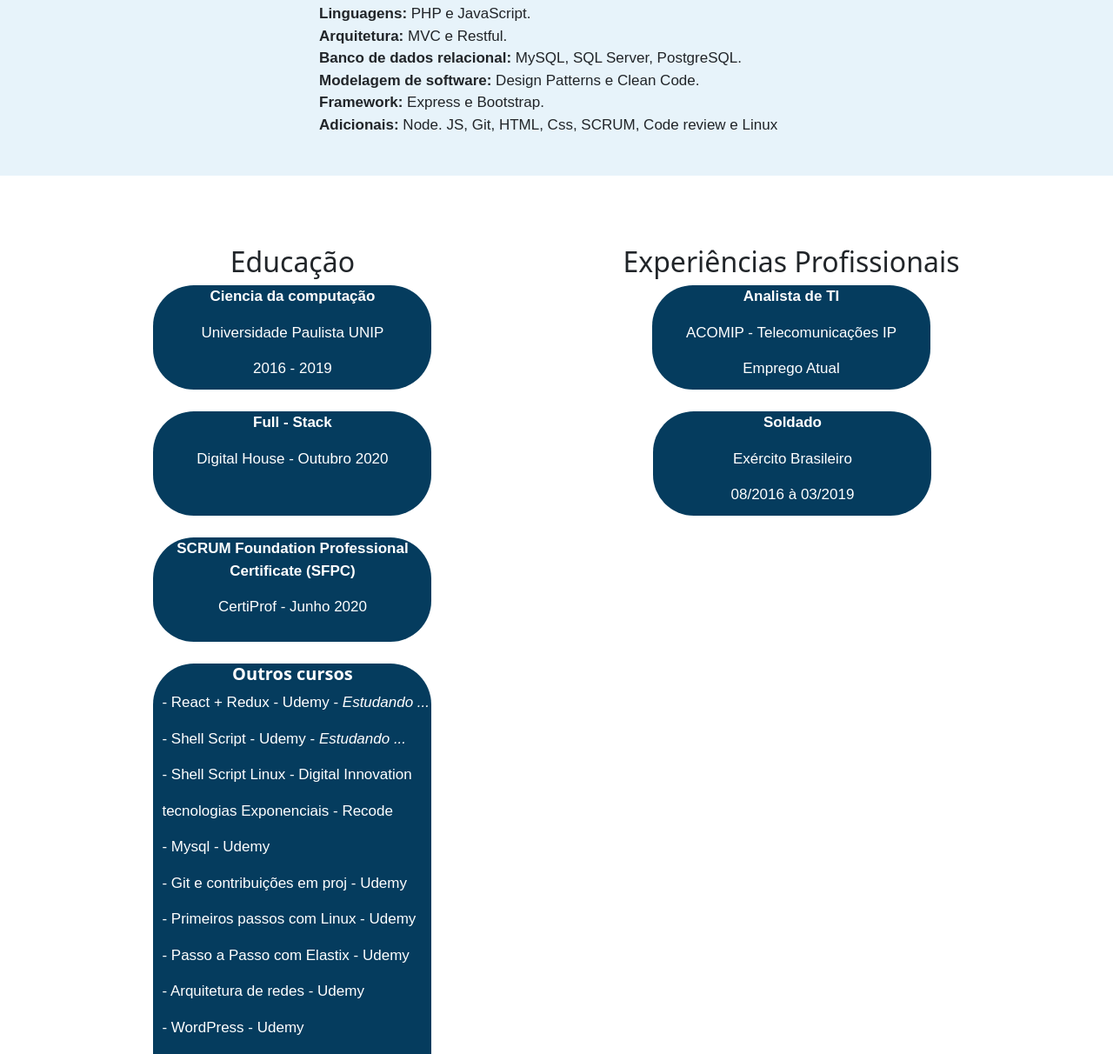
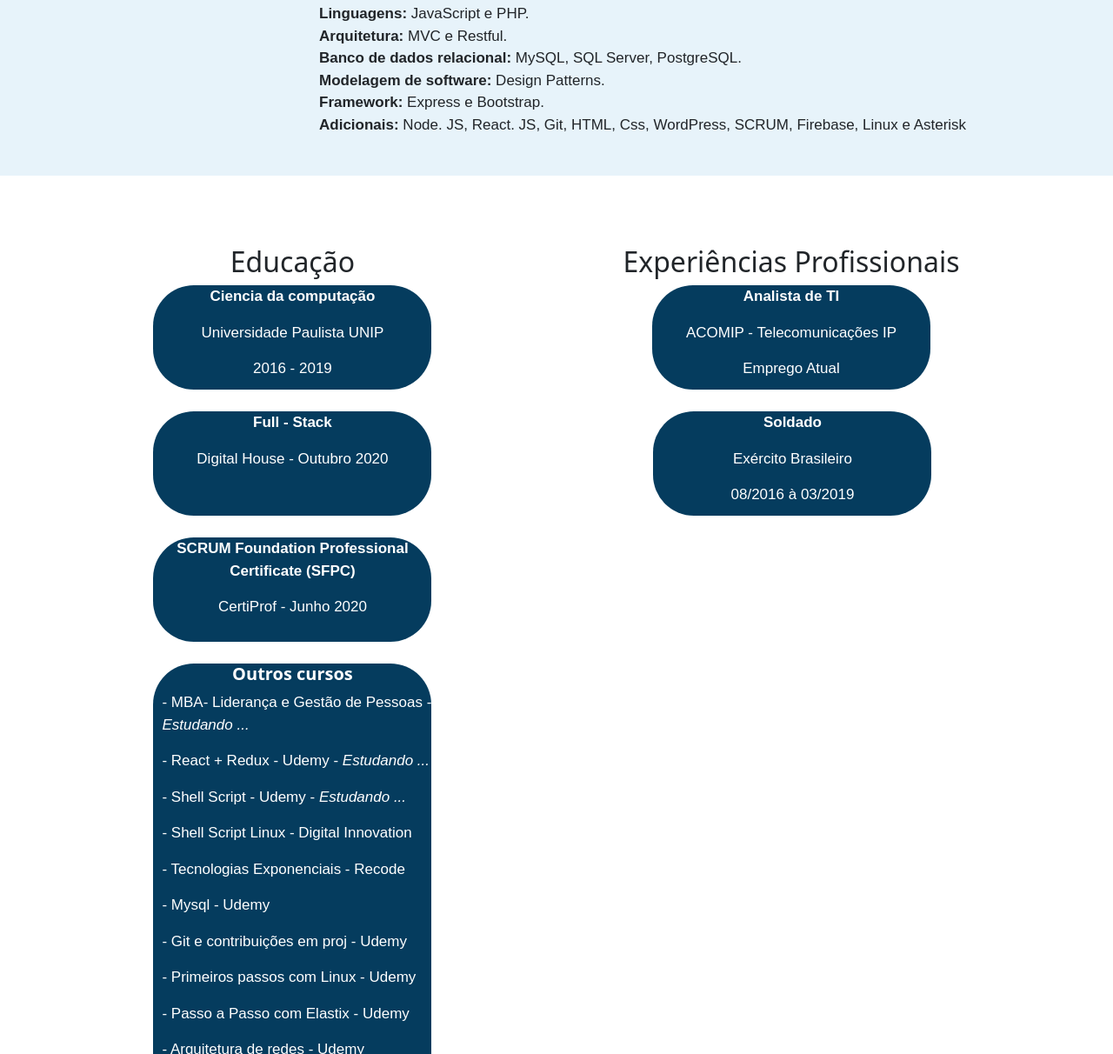
Before and after one commit to lucasg13info/portifolio, a plain HTML site: page public/public/sobre.html in a window 1280 px wide. Shown: the part 616-1828 px from the top of the page at 87% size. Drawn offline with nearby package versions, Linux system fonts and the light colour scheme.

Commit message:
Ajustado title de todas as páginas

```diff
--- a/public/public/sobre.html
+++ b/public/public/sobre.html
@@ -4,7 +4,7 @@
 <head>
     <meta charset="UTF-8">
     <meta name="viewport" content="width=device-width, initial-scale=1.0">
-    <title>Potifólio Lucas</title>
+    <title>Lucas Estefano</title>
     <link rel="stylesheet" href="./style/sobre.css">
     <link rel="icon" href="./imagens/LogoLucas.png">
     <link href="https://cdn.jsdelivr.net/npm/bootstrap@5.0.0-beta2/dist/css/bootstrap.min.css" rel="stylesheet"
@@ -63,12 +63,12 @@
 
         <div class="conhecimentos">
             <ul>
-                <li><strong> Linguagens: </strong> PHP e JavaScript.</li>
+                <li><strong> Linguagens: </strong> JavaScript e PHP.</li>
                 <li><strong> Arquitetura: </strong> MVC e Restful.</li>
                 <li><strong> Banco de dados relacional: </strong> MySQL, SQL Server, PostgreSQL.</li>
-                <li><strong> Modelagem de software: </strong> Design Patterns e Clean Code.</li>
+                <li><strong> Modelagem de software: </strong> Design Patterns.</li>
                 <li><strong> Framework: </strong> Express e Bootstrap.</li>
-                <li><strong> Adicionais: </strong> Node. JS, Git, HTML, Css, SCRUM, Code review e Linux</li>
+                <li><strong> Adicionais: </strong> Node. JS, React. JS,  Git, HTML, Css, WordPress, SCRUM, Firebase, Linux e Asterisk</li>
             </ul>
         </div>
     </div>
@@ -93,10 +93,11 @@
                     </div>
                     <div class="cursosOnline">
                         <h5> <strong>Outros cursos </strong></h5>
+                        <p>- MBA- Liderança e Gestão de Pessoas - <i>Estudando ...</i></p>
                         <p>- React + Redux - Udemy - <i>Estudando ...</i> </p>
                         <p>- Shell Script - Udemy - <i>Estudando ...</i></p>
                         <p>- Shell Script Linux - Digital Innovation</p>
-                        <p>tecnologias Exponenciais - Recode</p>
+                        <p>- Tecnologias Exponenciais - Recode</p>
                         <p>- Mysql - Udemy</p>
                         <p>- Git e contribuições em proj - Udemy</p>
                         <p>- Primeiros passos com Linux - Udemy</p>
--- a/public/public/style/sobre.css
+++ b/public/public/style/sobre.css
@@ -187,7 +187,7 @@ margin-right: 10px;
   background-color: #053C5E;
   color: white;
   width: 320px;
-  Height: 680px;
+  Height: 730px;
   border-radius: 47px 47px;
 
   text-align: center;
```
Also changed, not shown: public/public/contato.html (+1 -1 lines), public/public/cv.html (+1 -1 lines), public/public/index.html (+1 -1 lines), public/public/menu.html (+1 -4 lines), public/public/portifolio.html (+1 -1 lines).
